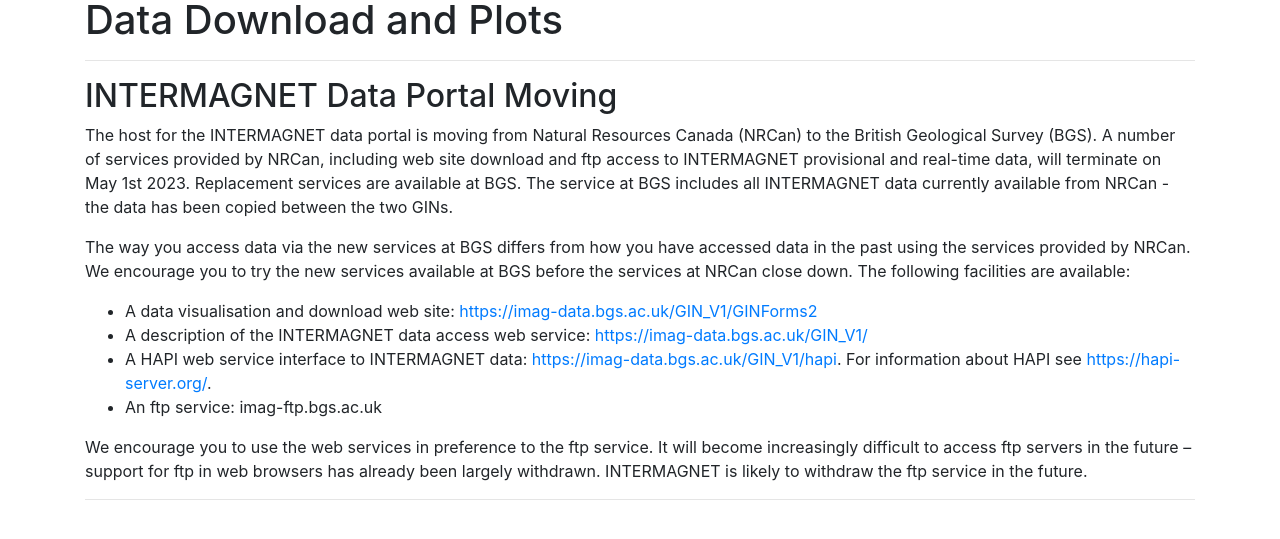
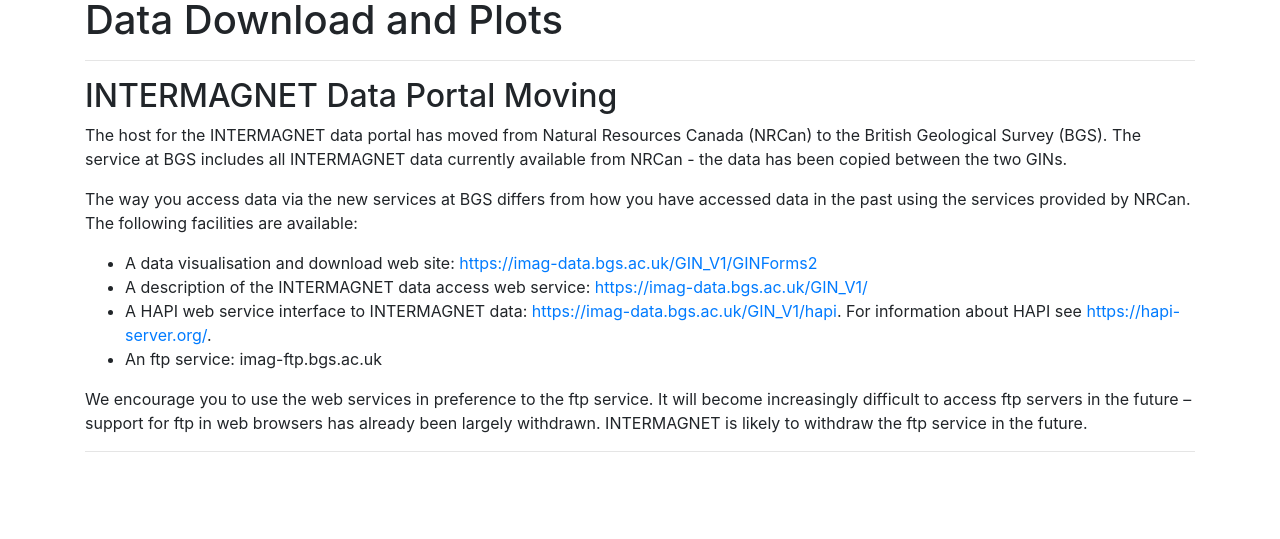
Before and after one commit to INTERMAGNET/intermagnet.github.io, a Jekyll site: the page built from new_data_download.md, in a window 1280 px wide, cut to the strip 176-1200 px from the top of the page. Shown: the top 539 px of the strip. Built offline with Jekyll 4.4.1, drawn with Linux system fonts in a browser that asks for light colours.

Commit message:
remove superseded text NOTE: the link to FTP does not work!

```diff
--- a/new_data_download.md
+++ b/new_data_download.md
@@ -4,16 +4,9 @@
 
 ## INTERMAGNET Data Portal Moving
 
-The host for the INTERMAGNET data portal is moving from Natural Resources Canada (NRCan) to the
-British Geological Survey (BGS). A number of services provided by NRCan, including web site
-download and ftp access to INTERMAGNET provisional and real-time data, will terminate on May
-1st 2023. Replacement services are available at BGS. The service at BGS includes all INTERMAGNET
-data currently available from NRCan - the data has been copied between the two GINs.
+The host for the INTERMAGNET data portal has moved from Natural Resources Canada (NRCan) to the  British Geological Survey (BGS). The service at BGS includes all INTERMAGNET data currently available from NRCan - the data has been copied between the two GINs.
 
-The way you access data via the new services
-at BGS differs from how you have accessed data in the past using the services provided by NRCan.
-We encourage you to try the new services available at BGS before the services at NRCan close down.
-The following facilities are available:
+The way you access data via the new services at BGS differs from how you have accessed data in the past using the services provided by NRCan. The following facilities are available:
 
 - A data visualisation and download web site:
   [https://imag-data.bgs.ac.uk/GIN_V1/GINForms2](https://imag-data.bgs.ac.uk/GIN_V1/GINForms2)
@@ -24,8 +17,6 @@
   For information about HAPI see [https://hapi-server.org/](https://hapi-server.org/).
 - An ftp service: imag-ftp.bgs.ac.uk
 
-We encourage you to use the web services in preference to the ftp service. It will become
-increasingly difficult to access ftp servers in the future – support for ftp in web browsers
-has already been largely withdrawn. INTERMAGNET is likely to withdraw the ftp service in the future.
+We encourage you to use the web services in preference to the ftp service. It will become increasingly difficult to access ftp servers in the future – support for ftp in web browsers has already been largely withdrawn. INTERMAGNET is likely to withdraw the ftp service in the future.
 
 ---
```
